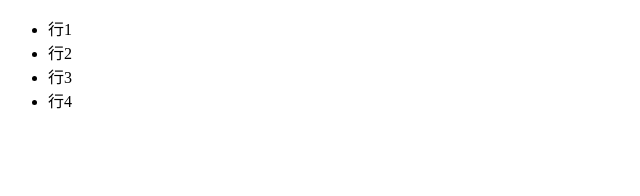
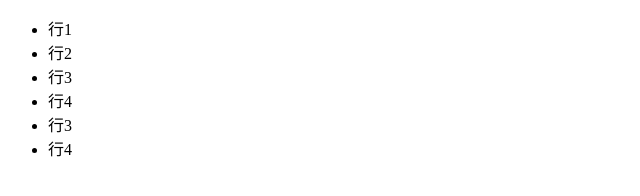
Before and after one commit to SophieChou33/git01, a plain HTML site: page index.html in a window 1280 px wide. Shown: the full height of the page, 0-640 px from the left. Drawn offline with Linux system fonts and the light colour scheme.

Commit message:
增加兩行

```diff
--- a/index.html
+++ b/index.html
@@ -14,6 +14,8 @@
             <li>行2</li>
             <li>行3</li>
             <li>行4</li>
+            <li>行3</li>
+            <li>行4</li>
         </ul>
     </main>
     <footer></footer>
```
